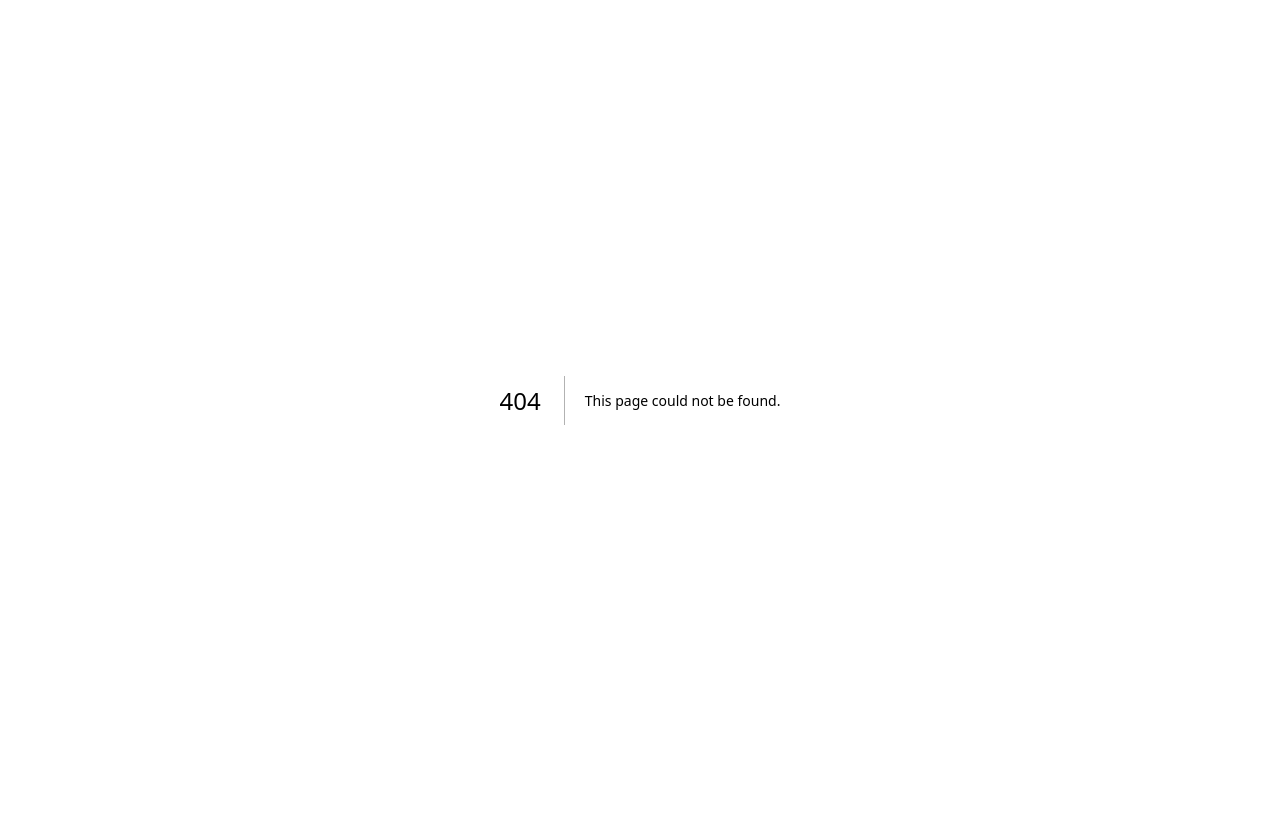
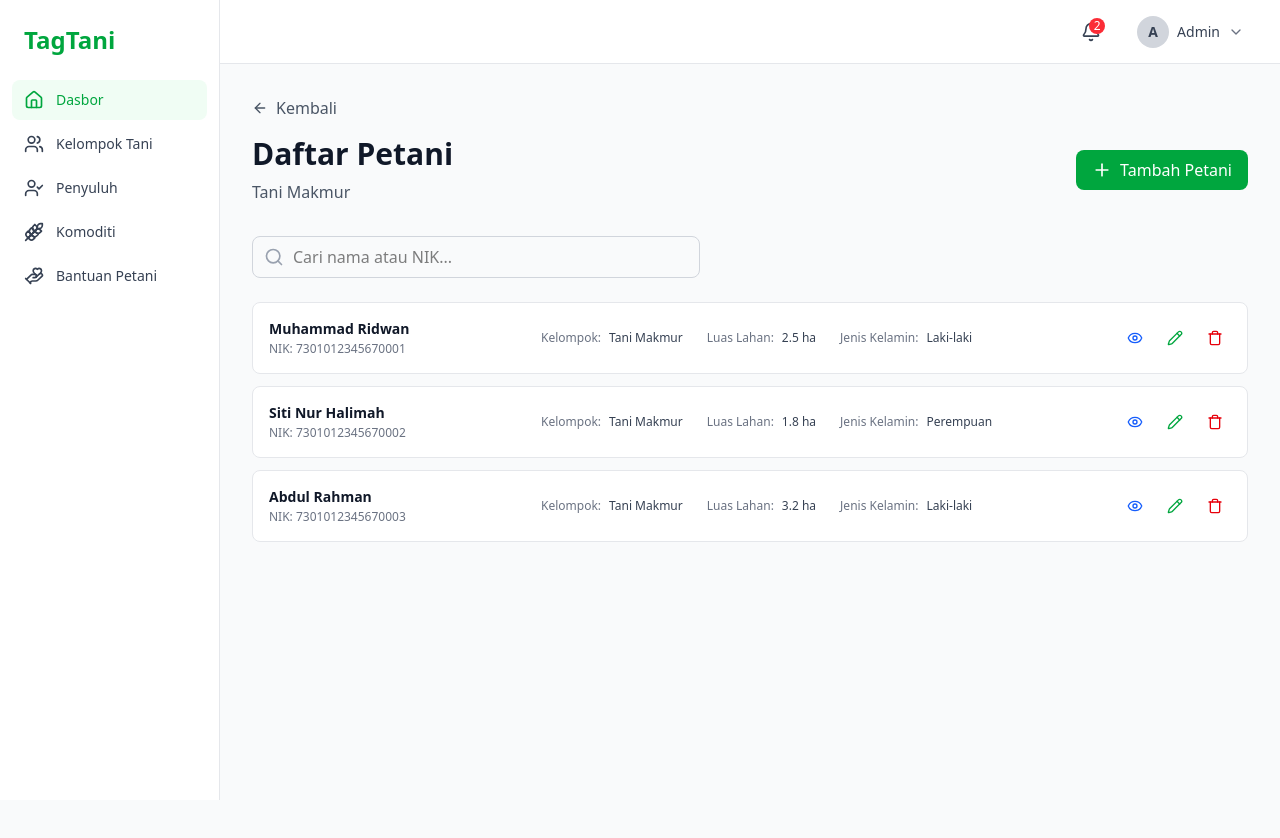
Before and after one commit to gifaeriyanto/tag-tani, a Next.js app: page /kelompok-tani/1/anggota in a window 1280 px wide. Before the commit this address had no page. Shown: the top 838 px of the page. Before the commit the page ends 800 px from the top, so only its background shows below. Built offline with nearby package versions, Linux system fonts and the light colour scheme.

Commit message:
feat: farmer page updates

```diff
--- /dev/null
+++ b/app/kelompok-tani/[id]/anggota/[petaniId]/edit/page.tsx
@@ -0,0 +1,68 @@
+'use client';
+
+import { useParams, useRouter } from 'next/navigation';
+import Link from 'next/link';
+import { ArrowLeftIcon } from 'lucide-react';
+import { Sidebar } from 'components/Sidebar';
+import { Header } from 'components/Header';
+import { PetaniForm } from 'components/PetaniForm';
+import { PETANI_LIST } from 'constants/petani';
+
+export default function EditPetaniPage() {
+  const params = useParams();
+  const router = useRouter();
+  const kelompokTaniId = params.id as string;
+  const petaniId = params.petaniId as string;
+
+  const petani = PETANI_LIST.find((p) => p.id === petaniId);
+
+  if (!petani) {
+    return (
+      <div className="min-h-screen bg-gray-50">
+        <Sidebar />
+        <Header />
+
+        <main className="ml-[220px] mt-16 p-8">
+          <div className="bg-white rounded-xl border border-gray-200 p-12 text-center">
+            <p className="text-gray-500 mb-4">Petani tidak ditemukan</p>
+            <Link
+              href={`/kelompok-tani/${kelompokTaniId}/anggota`}
+              className="text-green-600 hover:text-green-700"
+            >
+              Kembali ke Daftar
+            </Link>
+          </div>
+        </main>
+      </div>
+    );
+  }
+
+  return (
+    <div className="min-h-screen bg-gray-50">
+      <Sidebar />
+      <Header />
+
+      <main className="ml-[220px] mt-16 p-8">
+        {/* Page Header */}
+        <div className="mb-8">
+          <button
+            onClick={() => router.back()}
+            className="flex items-center gap-2 text-gray-600 hover:text-gray-900 mb-4"
+          >
+            <ArrowLeftIcon className="w-4 h-4" />
+            Kembali
+          </button>
+          <h1 className="text-3xl font-bold text-gray-900 mb-2">
+            Edit Petani
+          </h1>
+          <p className="text-gray-600">
+            Perbarui informasi petani {petani.name}
+          </p>
+        </div>
+
+        {/* Form */}
+        <PetaniForm mode="edit" initialData={petani} kelompokTaniId={kelompokTaniId} />
+      </main>
+    </div>
+  );
+}
--- a/app/kelompok-tani/anggota/[id]/page.tsx
+++ b/app/kelompok-tani/[id]/anggota/[petaniId]/page.tsx
@@ -10,9 +10,10 @@ import { PETANI_LIST } from 'constants/petani';
 export default function PetaniDetailPage() {
   const params = useParams();
   const router = useRouter();
-  const id = params.id as string;
+  const kelompokTaniId = params.id as string;
+  const petaniId = params.petaniId as string;
 
-  const petani = PETANI_LIST.find((p) => p.id === id);
+  const petani = PETANI_LIST.find((p) => p.id === petaniId);
 
   if (!petani) {
     return (
@@ -24,7 +25,7 @@ export default function PetaniDetailPage() {
           <div className="bg-white rounded-xl border border-gray-200 p-12 text-center">
             <p className="text-gray-500 mb-4">Petani tidak ditemukan</p>
             <Link
-              href="/kelompok-tani/anggota"
+              href={`/kelompok-tani/${kelompokTaniId}/anggota`}
               className="text-green-600 hover:text-green-700"
             >
               Kembali ke Daftar
@@ -58,7 +59,7 @@ export default function PetaniDetailPage() {
               <p className="text-gray-600">NIK: {petani.nik}</p>
             </div>
             <Link
-              href={`/kelompok-tani/anggota/${id}/edit`}
+              href={`/kelompok-tani/${kelompokTaniId}/anggota/${petaniId}/edit`}
               className="flex items-center gap-2 px-4 py-2 bg-green-600 text-white rounded-lg hover:bg-green-700 transition-colors"
             >
               <PencilIcon className="w-4 h-4" />
--- a/app/kelompok-tani/anggota/[id]/edit/page.tsx
+++ b/app/kelompok-tani/[id]/anggota/create/page.tsx
@@ -1,40 +1,15 @@
 'use client';
 
 import { useParams, useRouter } from 'next/navigation';
-import Link from 'next/link';
 import { ArrowLeftIcon } from 'lucide-react';
 import { Sidebar } from 'components/Sidebar';
 import { Header } from 'components/Header';
 import { PetaniForm } from 'components/PetaniForm';
-import { PETANI_LIST } from 'constants/petani';
 
-export default function EditPetaniPage() {
+export default function CreatePetaniPage() {
   const params = useParams();
   const router = useRouter();
-  const id = params.id as string;
-
-  const petani = PETANI_LIST.find((p) => p.id === id);
-
-  if (!petani) {
-    return (
-      <div className="min-h-screen bg-gray-50">
-        <Sidebar />
-        <Header />
-
-        <main className="ml-[220px] mt-16 p-8">
-          <div className="bg-white rounded-xl border border-gray-200 p-12 text-center">
-            <p className="text-gray-500 mb-4">Petani tidak ditemukan</p>
-            <Link
-              href="/kelompok-tani/anggota"
-              className="text-green-600 hover:text-green-700"
-            >
-              Kembali ke Daftar
-            </Link>
-          </div>
-        </main>
-      </div>
-    );
-  }
+  const kelompokTaniId = params.id as string;
 
   return (
     <div className="min-h-screen bg-gray-50">
@@ -52,15 +27,15 @@ export default function EditPetaniPage() {
             Kembali
           </button>
           <h1 className="text-3xl font-bold text-gray-900 mb-2">
-            Edit Petani
+            Tambah Petani
           </h1>
           <p className="text-gray-600">
-            Perbarui informasi petani {petani.name}
+            Isi formulir di bawah untuk menambah petani baru
           </p>
         </div>
 
         {/* Form */}
-        <PetaniForm mode="edit" initialData={petani} />
+        <PetaniForm mode="create" kelompokTaniId={kelompokTaniId} />
       </main>
     </div>
   );
--- a/app/kelompok-tani/anggota/page.tsx
+++ b/app/kelompok-tani/[id]/anggota/page.tsx
@@ -1,16 +1,25 @@
 'use client';
 
 import { useState } from 'react';
+import { useParams, useRouter } from 'next/navigation';
 import Link from 'next/link';
-import { PlusIcon, SearchIcon } from 'lucide-react';
+import { ArrowLeftIcon, PlusIcon, SearchIcon } from 'lucide-react';
 import { Sidebar } from 'components/Sidebar';
 import { Header } from 'components/Header';
 import { PetaniCard } from 'components/PetaniCard';
 import { PETANI_LIST } from 'constants/petani';
+import { KELOMPOK_TANI_LIST } from 'constants/kelompokTani';
 
 export default function PetaniListPage() {
+  const params = useParams();
+  const router = useRouter();
+  const kelompokTaniId = params.id as string;
+
+  const kelompokTani = KELOMPOK_TANI_LIST.find((kt) => kt.id === kelompokTaniId);
   const [searchQuery, setSearchQuery] = useState('');
-  const [petaniList, setPetaniList] = useState(PETANI_LIST);
+  const [petaniList, setPetaniList] = useState(
+    PETANI_LIST.filter((p) => p.kelompokTaniId === kelompokTaniId)
+  );
 
   const handleDelete = (id: string) => {
     if (confirm('Apakah Anda yakin ingin menghapus petani ini?')) {
@@ -24,8 +33,7 @@ export default function PetaniListPage() {
     const query = searchQuery.toLowerCase();
     return (
       p.name.toLowerCase().includes(query) ||
-      p.nik.toLowerCase().includes(query) ||
-      p.kelompokTaniName.toLowerCase().includes(query)
+      p.nik.toLowerCase().includes(query)
     );
   });
 
@@ -36,22 +44,31 @@ export default function PetaniListPage() {
 
       <main className="ml-[220px] mt-16 p-8">
         {/* Page Header */}
-        <div className="mb-8 flex items-center justify-between">
+        <div className="mb-8">
+          <button
+            onClick={() => router.back()}
+            className="flex items-center gap-2 text-gray-600 hover:text-gray-900 mb-4"
+          >
+            <ArrowLeftIcon className="w-4 h-4" />
+            Kembali
+          </button>
+          <div className="flex items-center justify-between">
             <div>
               <h1 className="text-3xl font-bold text-gray-900 mb-2">
-              Data Petani
+                Daftar Petani
               </h1>
               <p className="text-gray-600">
-              Kelola data petani dan informasinya
+                {kelompokTani ? kelompokTani.name : 'Kelompok Tani'}
               </p>
             </div>
             <Link
-            href="/kelompok-tani/anggota/create"
+              href={`/kelompok-tani/${kelompokTaniId}/anggota/create`}
               className="flex items-center gap-2 px-4 py-2 bg-green-600 text-white rounded-lg hover:bg-green-700 transition-colors"
             >
               <PlusIcon className="w-5 h-5" />
               Tambah Petani
             </Link>
+          </div>
         </div>
 
         {/* Search Bar */}
@@ -60,7 +77,7 @@ export default function PetaniListPage() {
             <SearchIcon className="absolute left-3 top-1/2 -translate-y-1/2 w-5 h-5 text-gray-400" />
             <input
               type="text"
-              placeholder="Cari nama, NIK, atau kelompok tani..."
+              placeholder="Cari nama atau NIK..."
               value={searchQuery}
               onChange={(e) => setSearchQuery(e.target.value)}
               className="w-full pl-10 pr-4 py-2 border border-gray-300 rounded-lg focus:ring-2 focus:ring-green-500 focus:border-transparent"
@@ -72,7 +89,12 @@ export default function PetaniListPage() {
         {filteredList.length > 0 ? (
           <div className="space-y-3">
             {filteredList.map((petani) => (
-              <PetaniCard key={petani.id} data={petani} onDelete={handleDelete} />
+              <PetaniCard
+                key={petani.id}
+                data={petani}
+                kelompokTaniId={kelompokTaniId}
+                onDelete={handleDelete}
+              />
             ))}
           </div>
         ) : (
--- a/app/kelompok-tani/[id]/page.tsx
+++ b/app/kelompok-tani/[id]/page.tsx
@@ -2,7 +2,7 @@
 
 import { useParams, useRouter } from 'next/navigation';
 import Link from 'next/link';
-import { ArrowLeftIcon, PencilIcon, UserPlusIcon } from 'lucide-react';
+import { ArrowLeftIcon, PencilIcon, UsersIcon } from 'lucide-react';
 import { Sidebar } from 'components/Sidebar';
 import { Header } from 'components/Header';
 import { KELOMPOK_TANI_LIST } from 'constants/kelompokTani';
@@ -59,11 +59,11 @@ export default function KelompokTaniDetailPage() {
             </div>
             <div className="flex items-center gap-3">
               <Link
-                href={`/kelompok-tani/anggota/create?kelompokId=${id}`}
+                href={`/kelompok-tani/${id}/anggota`}
                 className="flex items-center gap-2 px-4 py-2 bg-blue-600 text-white rounded-lg hover:bg-blue-700 transition-colors"
               >
-                <UserPlusIcon className="w-4 h-4" />
-                Tambah Petani
+                <UsersIcon className="w-4 h-4" />
+                Daftar Petani
               </Link>
               <Link
                 href={`/kelompok-tani/${id}/edit`}
--- a/app/kelompok-tani/anggota/create/page.tsx
+++ /dev/null
@@ -1,25 +0,0 @@
-"use client"
-
-import { Header } from "components/Header"
-import { PetaniForm } from "components/PetaniForm"
-import { Sidebar } from "components/Sidebar"
-
-export default function CreatePetaniPage() {
-  return (
-    <div className="min-h-screen bg-gray-50">
-      <Sidebar />
-      <Header />
-
-      <main className="mt-16 ml-[220px] p-8">
-        {/* Page Header */}
-        <div className="mb-8">
-          <h1 className="mb-2 text-3xl font-bold text-gray-900">Tambah Petani</h1>
-          <p className="text-gray-600">Isi formulir di bawah untuk menambah petani baru</p>
-        </div>
-
-        {/* Form */}
-        <PetaniForm mode="create" />
-      </main>
-    </div>
-  )
-}
--- a/components/PetaniCard/PetaniCard.tsx
+++ b/components/PetaniCard/PetaniCard.tsx
@@ -6,10 +6,11 @@ import type { Petani } from 'constants/petani';
 
 interface PetaniCardProps {
   data: Petani;
+  kelompokTaniId: string;
   onDelete?: (id: string) => void;
 }
 
-export function PetaniCard({ data, onDelete }: PetaniCardProps) {
+export function PetaniCard({ data, kelompokTaniId, onDelete }: PetaniCardProps) {
   const handleDelete = () => {
     if (onDelete) {
       onDelete(data.id);
@@ -50,14 +51,14 @@ export function PetaniCard({ data, onDelete }: PetaniCardProps) {
         {/* Right side - Actions */}
         <div className="flex flex-shrink-0 items-center gap-2">
           <Link
-            href={`/kelompok-tani/anggota/${data.id}`}
+            href={`/kelompok-tani/${kelompokTaniId}/anggota/${data.id}`}
             className="rounded-lg p-2 text-blue-600 transition-colors hover:bg-blue-50"
             title="Lihat Detail"
           >
             <EyeIcon className="h-4 w-4" />
           </Link>
           <Link
-            href={`/kelompok-tani/anggota/${data.id}/edit`}
+            href={`/kelompok-tani/${kelompokTaniId}/anggota/${data.id}/edit`}
             className="rounded-lg p-2 text-green-600 transition-colors hover:bg-green-50"
             title="Edit"
           >
--- a/components/PetaniForm/PetaniForm.tsx
+++ b/components/PetaniForm/PetaniForm.tsx
@@ -1,7 +1,7 @@
 'use client';
 
 import { useState } from 'react';
-import { useRouter, useSearchParams } from 'next/navigation';
+import { useRouter } from 'next/navigation';
 import type { Petani } from 'constants/petani';
 import { GENDER_OPTIONS } from 'constants/petani';
 import { KELOMPOK_TANI_LIST } from 'constants/kelompokTani';
@@ -9,12 +9,11 @@ import { KELOMPOK_TANI_LIST } from 'constants/kelompokTani';
 interface PetaniFormProps {
   initialData?: Petani;
   mode: 'create' | 'edit';
+  kelompokTaniId?: string;
 }
 
-export function PetaniForm({ initialData, mode }: PetaniFormProps) {
+export function PetaniForm({ initialData, mode, kelompokTaniId }: PetaniFormProps) {
   const router = useRouter();
-  const searchParams = useSearchParams();
-  const kelompokIdFromQuery = searchParams?.get('kelompokId') || '';
 
   const [formData, setFormData] = useState({
     name: initialData?.name || '',
@@ -23,7 +22,7 @@ export function PetaniForm({ initialData, mode }: PetaniFormProps) {
     gender: initialData?.gender || 'L',
     phone: initialData?.phone || '',
     address: initialData?.address || '',
-    kelompokTaniId: initialData?.kelompokTaniId || kelompokIdFromQuery,
+    kelompokTaniId: initialData?.kelompokTaniId || kelompokTaniId || '',
     landArea: initialData?.landArea || 0,
   });
 
@@ -50,11 +49,21 @@ export function PetaniForm({ initialData, mode }: PetaniFormProps) {
     // TODO: Implement API call to save data
     console.log('Form submitted:', formData);
     // Navigate back to list page
-    router.push('/kelompok-tani/anggota');
+    const ktId = formData.kelompokTaniId || kelompokTaniId;
+    if (ktId) {
+      router.push(`/kelompok-tani/${ktId}/anggota`);
+    } else {
+      router.back();
+    }
   };
 
   const handleCancel = () => {
-    router.push('/kelompok-tani/anggota');
+    const ktId = formData.kelompokTaniId || kelompokTaniId;
+    if (ktId) {
+      router.push(`/kelompok-tani/${ktId}/anggota`);
+    } else {
+      router.back();
+    }
   };
 
   return (
```
Lines whose indentation alone changed are shown as unchanged.
